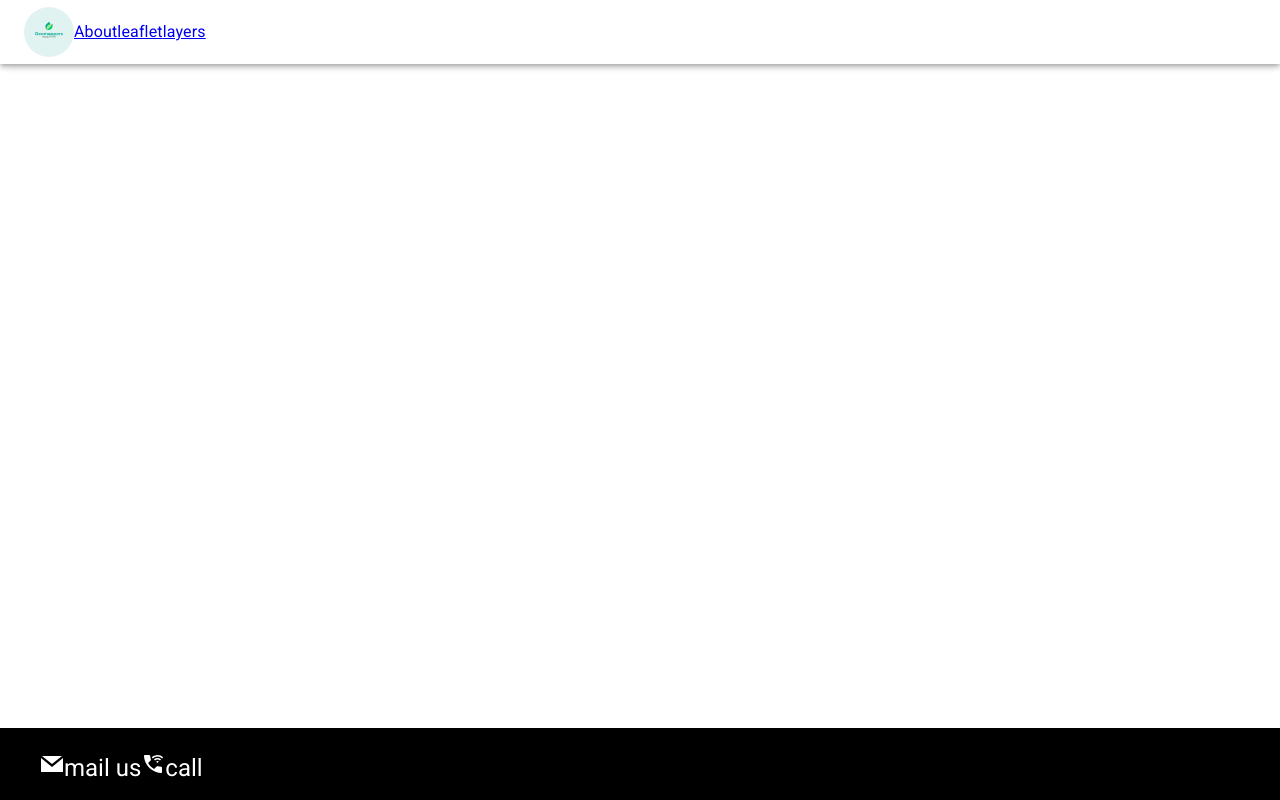
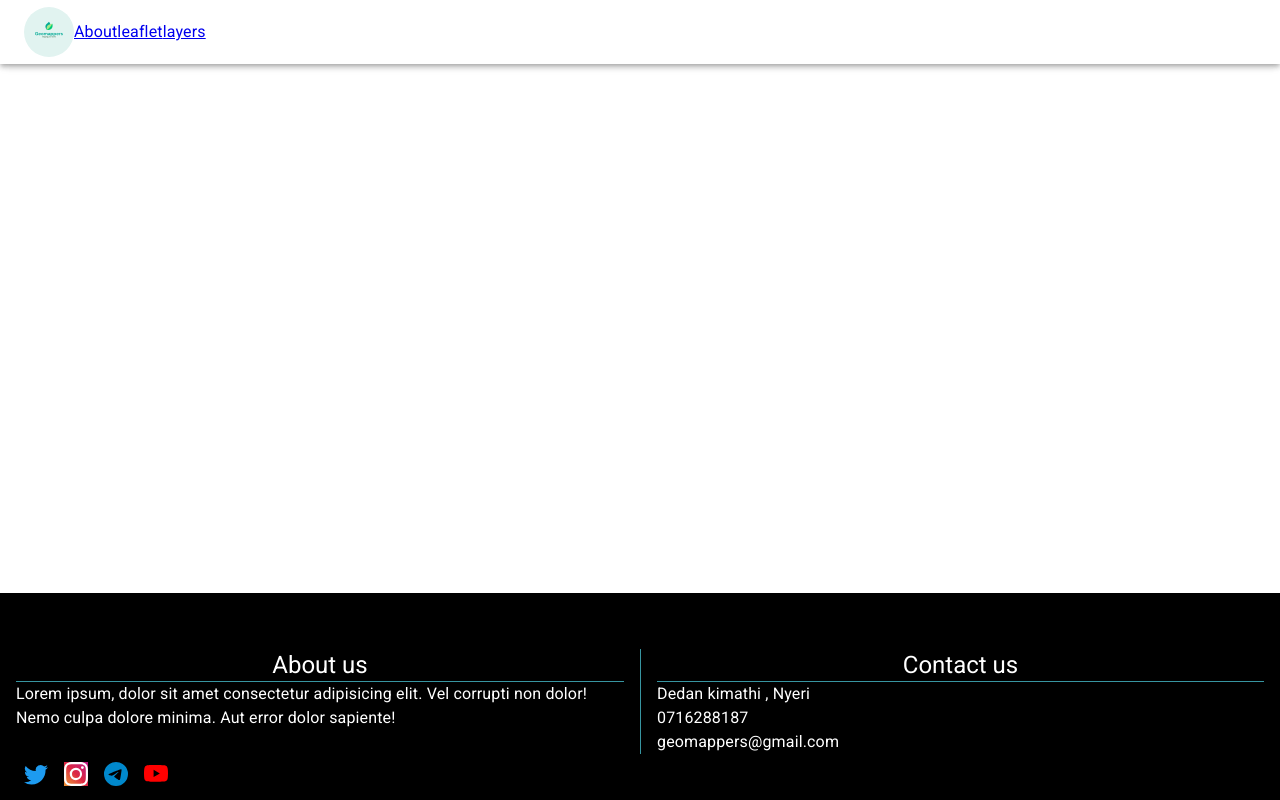
Before and after one commit to MaweuPaul/Web-map, a React (Vite) app in the folder Web-map/: page /Home in a window 1280 px wide. Built offline with nearby package versions, Linux system fonts and the light colour scheme.

Commit message:
added footer

```diff
--- a/Web-map/src/Components/Footer.jsx
+++ b/Web-map/src/Components/Footer.jsx
@@ -1,38 +1,87 @@
-import { Grid, IconButton, List, ListItem, Typography } from "@mui/material";
+import { Grid, IconButton, Typography } from "@mui/material";
 import { Box } from "@mui/system";
 import React from "react";
-import { GrLocationPin, GrMail, GrPhoneFlip } from "react-icons/gr";
-import { MdWifiCalling3 } from "react-icons/md";
+import {
+  BsTwitter,
+  BsTelegram,
+  BsInstagram,
+  BsYoutube,
+  BsMap,
+} from "react-icons/bs";
+
 const Footer = () => {
   return (
     <div className="footer">
-      <Box sx={{ background: "#000000", bottom: 0 }}>
-        <Grid container rowSpacing={1} columnSpacing={{ xs: 1, sm: 2, md: 3 }}>
-          <Grid item xs={6} display="block">
-            <List>
-              <ListItem>
-                <Typography variant="h5">
-                  <GrLocationPin color="red" />
+      <Box
+        sx={{ background: "#000000", width: "100%", marginBottom: 0 }}
+        paddingTop={7}
+      >
+        <Grid container>
+          <Grid item xs={12} md={6} lg={6} display="block">
+            <div className="footerLeft">
+              <Typography
+                variant="h5"
+                textAlign="center"
+                sx={{ borderBottom: "1px solid rgb(55, 149, 161)" }}
+              >
+                About us
+              </Typography>
+              <Typography>
+                Lorem ipsum, dolor sit amet consectetur adipisicing elit. Vel
+                corrupti non dolor! Nemo culpa dolore minima. Aut error dolor
+                sapiente!
+              </Typography>
+
+              {/* start icon contacts */}
+              <Box paddingTop={3}>
+                <IconButton>
+                  <a href="" target="_blank">
+                    <BsTwitter color="#1D9BF0" />
+                  </a>
+                </IconButton>
+                <IconButton>
+                  <a href="" target="_blank">
+                    <BsInstagram className="instagram-logo" />
+                  </a>
+                </IconButton>
+                <IconButton>
+                  <a href="" target="_blank">
+                    <BsTelegram color="#0088cc" />
+                  </a>
+                </IconButton>
+                <IconButton>
                   <a
-                    className="FooterItem"
-                    href="https://goo.gl/maps/WicZepEzZ6ZQiM1u9"
+                    href="https://www.youtube.com/watch?v=J1gzN1SAhyM"
                     target="_blank"
-                  ></a>
-                </Typography>
-                <Typography color="white" variant="h5">
-                  <a href="mailto:" className="FooterItem">
-                    <GrMail />
-                    mail us
+                  >
+                    <BsYoutube color="red" />
                   </a>
-                </Typography>
-                <Typography color="white" variant="h5">
-                  <a href="tel:07273278" className="FooterItem">
-                    <MdWifiCalling3 />
-                    call
-                  </a>
-                </Typography>
-              </ListItem>
-            </List>
+                </IconButton>
+              </Box>
+            </div>
+          </Grid>
+
+          <Grid item xs={12} md={6} lg={6} display="block">
+            <div className="footerRight">
+              <Typography
+                variant="h5"
+                textAlign="center"
+                sx={{ borderBottom: "1px solid rgb(55, 149, 161)" }}
+              >
+                Contact us
+              </Typography>
+              <Box>
+                <a href="">
+                  <Typography> Dedan kimathi , Nyeri</Typography>
+                </a>
+                <a href="tel:07162882817">
+                  <Typography>0716288187</Typography>
+                </a>
+                <a href="mailto:geomappers@gmail.com">
+                  <Typography>geomappers@gmail.com</Typography>
+                </a>
+              </Box>
+            </div>
           </Grid>
         </Grid>
       </Box>
```
